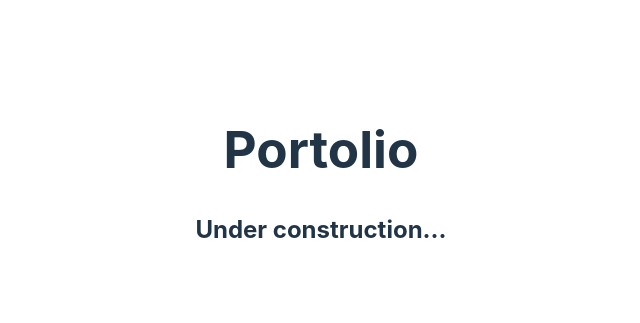
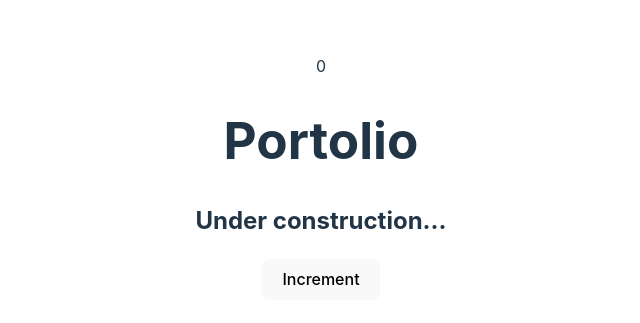
Before and after one commit to WilhelmErik/Portfolio, a React (Vite) app: page / in a window 1280 px wide. Shown: the part 223-546 px from the top of the page, without its empty margins (319-959 px from the left). Built offline with nearby package versions, Linux system fonts and the light colour scheme.

Commit message:
testing click

```diff
--- a/src/App.tsx
+++ b/src/App.tsx
@@ -1,14 +1,17 @@
 
-
+import { useState } from 'react'
 import './App.css'
 
 function App() {
 
+const [click,setClick]= useState(0)
 
   return (
     <>
+    {click}
       <h1>Portolio</h1>
       <h2>Under construction...</h2>
+      <button onClick={()=>setClick(prev=>prev+1)}> Increment</button>
     </>
   )
 }
```
